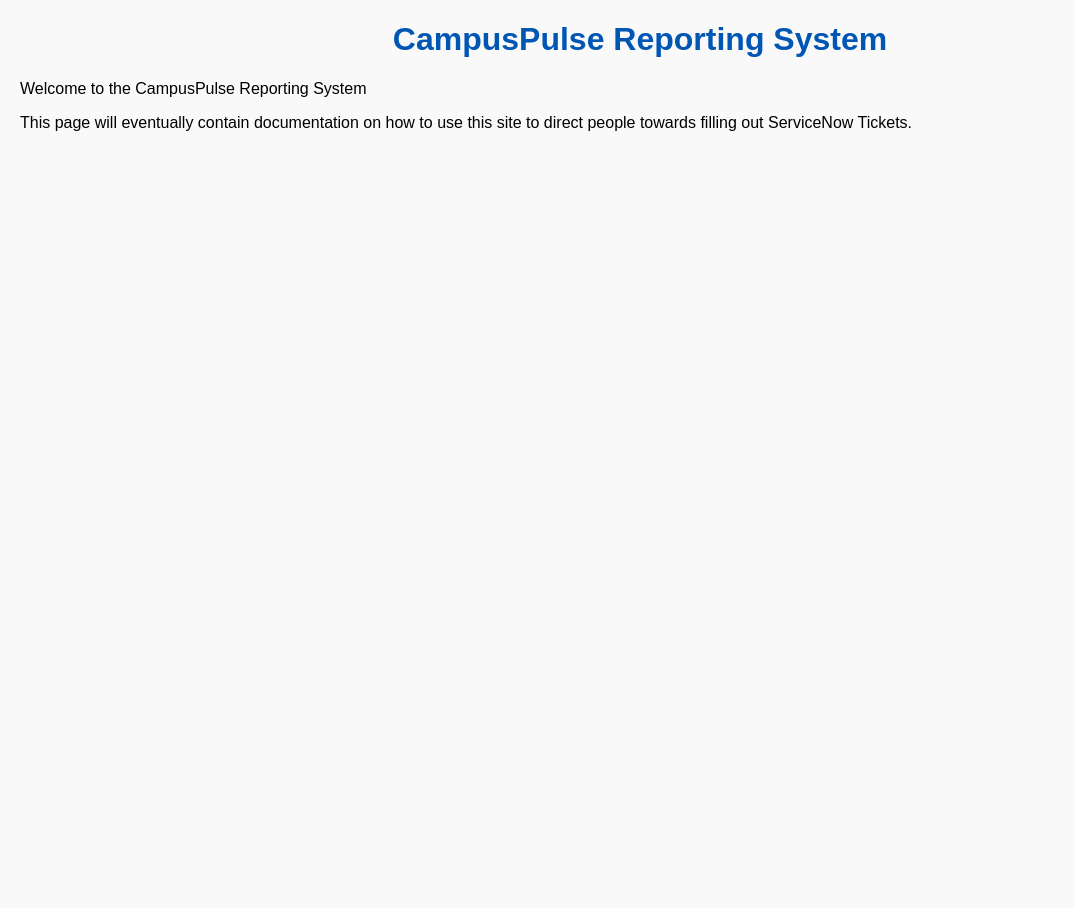
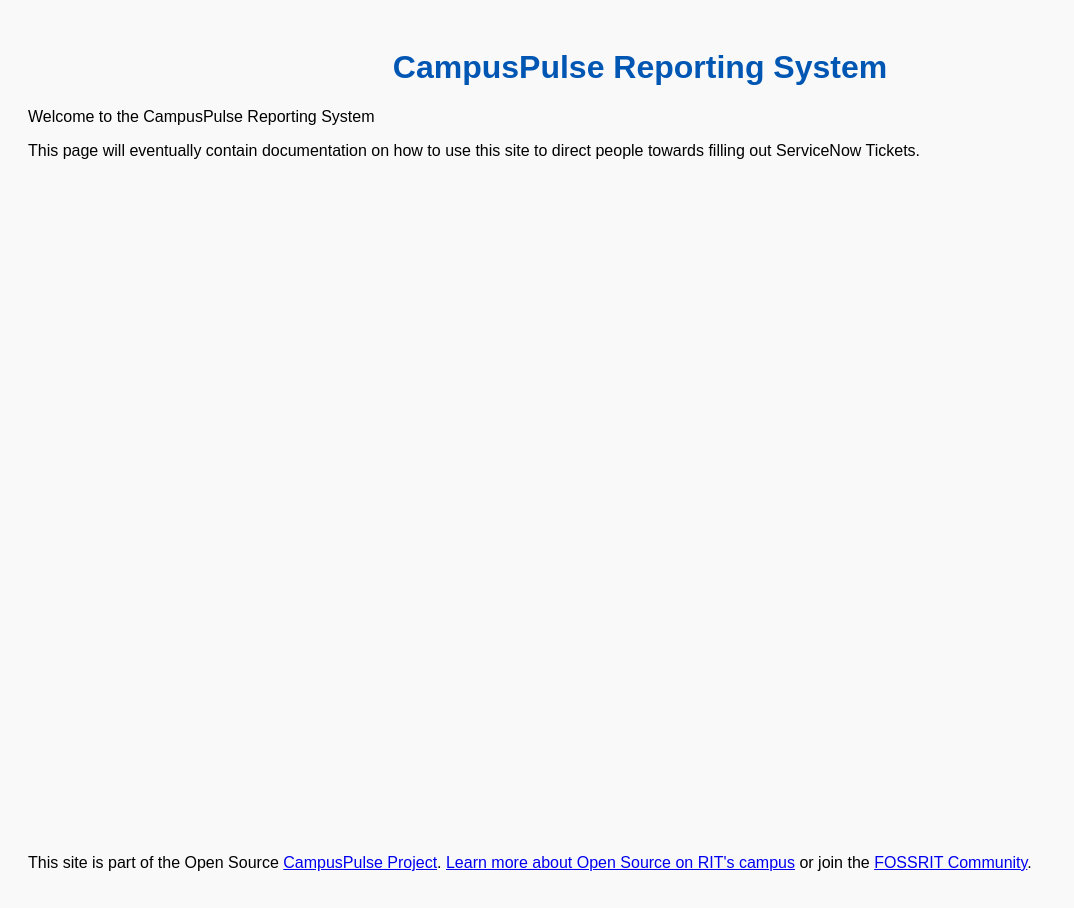
Before and after one commit to CampusPulse/suggest, a Jekyll site: the page built from index.html, in a window 1280 px wide. Shown: the whole page, without its empty margins (0-1074 px from the left). Built offline with Jekyll 4.4.1, drawn with Linux system fonts in a browser that asks for light colours.

Commit message:
flexbox sticky footer

```diff
--- a/_includes/footer.html
+++ b/_includes/footer.html
@@ -0,0 +1,7 @@
+<footer class="app-footer">
+	<p>
+		This site is part of the Open Source <a href="https://github.com/CampusPulse/">CampusPulse Project</a>.
+		<a href="https://docs.google.com/document/d/1tLtA1JWAWCyU-I9oMHJfNNU0mO2UYU2SZ_ibUw2YlLs/edit?tab=t.0">Learn more about Open Source on RIT's campus</a>
+		or join the <a href="https://fossrit.github.io/">FOSSRIT Community</a>.
+	</p>
+</footer>
--- a/assets/style.css
+++ b/assets/style.css
@@ -1,7 +1,26 @@
+html,
+body {
+	height: 100%;
+}
+
+html {
+	box-sizing: border-box;
+}
 body {
 	font-family: Arial, sans-serif;
+
+	background-color: #f9f9f9;
+	display: flex;
+	flex-direction: column;
+}
+
+main {
+	flex: 1 0 auto;
 	margin: 20px;
-	background-color: #f9f9f9;
+}
+
+footer {
+	margin: 20px;
 }
 
 h1 {
```
